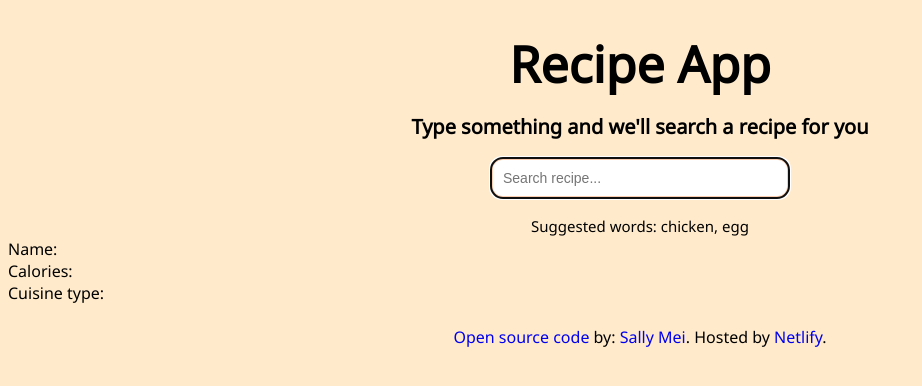
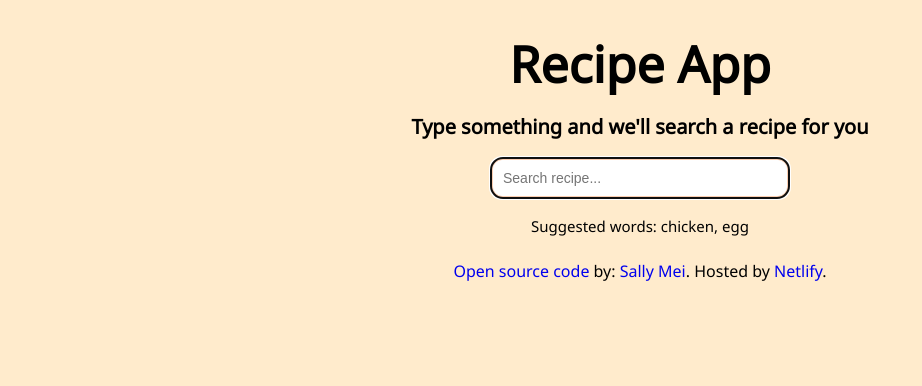
Before and after one commit to SMei201900/Recipe_App, a React (Create React App) app: page / in a window 1280 px wide. Shown: the top 386 px of the page, without its empty margins (0-922 px from the left). Built offline with nearby package versions, Linux system fonts and the light colour scheme.

Commit message:
Deactivated some codes
Trying a different method so turned some lines of codes into comments

```diff
--- a/src/Food.js
+++ b/src/Food.js
@@ -7,12 +7,22 @@ export default function Food() {
 	let [recipeData, setRecipeData] = useState({});
 
 	function handleResponse(response) {
-		console.log(response);
-		setRecipeData({
+		console.log(response.data);
+		//setRecipeData(response.data.hits);
+
+		/* This works:
+			setRecipeData({
 			name: response.data.hits[0].recipe.label,
 			calories: response.data.hits[0].recipe.calories,
 			cuisineType: response.data.hits[0].recipe.cuisineType,
-		});
+		})
+
+		Within RETURN AND UNDER HINTS:
+			<div>Name: {recipeData.name}</div>
+			<div>Calories: {recipeData.calories}</div>
+			<div>Cuisine type: {recipeData.cuisineType}</div>
+
+		*/
 	}
 
 	function search(event) {
@@ -40,9 +50,6 @@ export default function Food() {
 				</form>
 			</div>
 			<div className="hint">Suggested words: chicken, egg</div>
-			<div>Name: {recipeData.name}</div>
-			<div>Calories: {recipeData.calories}</div>
-			<div>Cuisine type: {recipeData.cuisineType}</div>
 		</div>
 	);
 }
```
